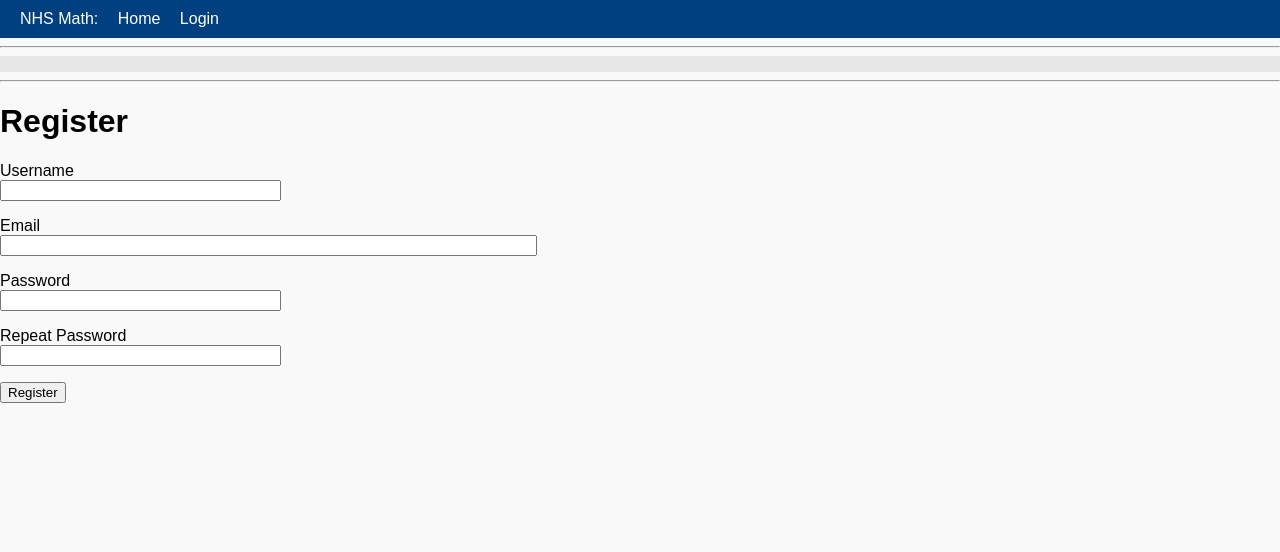
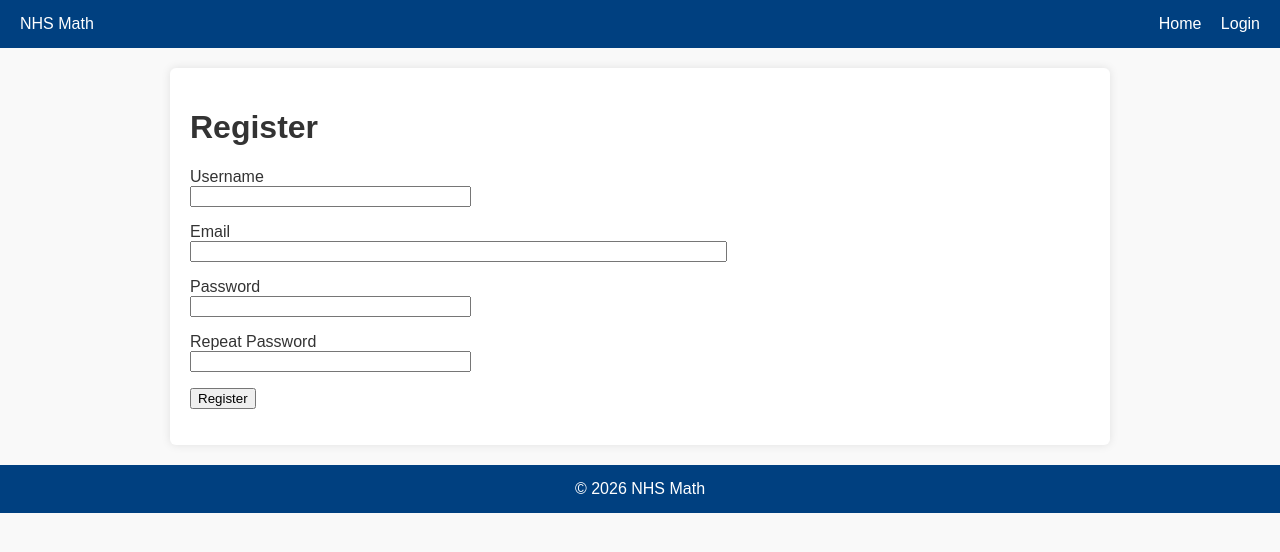
Before and after one commit to ryan-hyn/nhs-math, a Flask app: page /register in a window 1280 px wide. Shown: the top 552 px of the page. Run offline with Flask 3, Linux system fonts and the light colour scheme.

Commit message:
V1.2 Update

```diff
--- a/app/static/style.css
+++ b/app/static/style.css
@@ -1,52 +1,72 @@
-/* Reset some default styling */
+/* General body styles */
 body {
     font-family: Arial, sans-serif;
     margin: 0;
     padding: 0;
     background-color: #f9f9f9;
+    color: #333;
 }
 
-/* Top navigation bar */
-div:first-of-type {
+/* Top navbar */
+header {
     background-color: #004080;
     color: white;
-    padding: 10px 20px;
+    padding: 15px 20px;
+    display: flex;
+    justify-content: space-between;
+    align-items: center;
 }
 
-div:first-of-type a {
+header a {
     color: white;
     text-decoration: none;
     margin-left: 15px;
 }
 
-div:first-of-type a:hover {
+header a:hover {
     text-decoration: underline;
 }
 
-/* Second navigation bar (terms) */
-div:nth-of-type(2) {
+/* Secondary navbar (terms) */
+nav {
     background-color: #e6e6e6;
-    padding: 8px 20px;
+    padding: 10px 20px;
 }
 
-div:nth-of-type(2) a {
+nav a {
+    color: #004080;
     text-decoration: none;
     margin-right: 15px;
-    color: #004080;
 }
 
-div:nth-of-type(2) a:hover {
+nav a:hover {
     text-decoration: underline;
 }
 
+/* Content container */
+main {
+    max-width: 900px;
+    margin: 20px auto;
+    padding: 20px;
+    background-color: white;
+    border-radius: 6px;
+    box-shadow: 0 0 10px rgba(0,0,0,0.1);
+}
+
 /* Flash messages */
-ul {
+ul.flash-messages {
     background-color: #ffffcc;
     padding: 10px;
     border: 1px solid #cccc99;
     list-style-type: none;
+    margin: 10px 0;
 }
 
-/* Content block */
-{% raw %}
-{% endraw %}
+/* Footer */
+footer {
+    text-align: center;
+    background-color: #004080;
+    color: white;
+    padding: 15px;
+    margin-top: 20px;
+}
--- a/app/templates/base.html
+++ b/app/templates/base.html
@@ -1,5 +1,5 @@
-<!doctype html>
-<html>
+<!DOCTYPE html>
+<html lang="en">
 <head>
     {% if title %}
     <title>{{ title }} - NHS</title>
@@ -7,11 +7,14 @@
     <title>Welcome to NHS Math!</title>
     {% endif %}
 
+    <!-- Link to CSS -->
     <link rel="stylesheet" href="{{ url_for('static', filename='style.css') }}">
 </head>
 <body>
+    <!-- Top navbar -->
+    <header>
+        <div>NHS Math</div>
         <div>
-            NHS Math:
             <a href="{{ url_for('index') }}">Home</a>
             {% if current_user.is_anonymous %}
                 <a href="{{ url_for('login') }}">Login</a>
@@ -20,25 +23,37 @@
                 <a href="{{ url_for('logout') }}">Logout</a>
             {% endif %}
         </div>
-        <hr>
-        <div>
+    </header>
+
+    <!-- Terms navigation -->
     {% if not current_user.is_anonymous %}
+    <nav>
         <a href="{{ url_for('term_1') }}">Term 1</a>
         <a href="{{ url_for('term_2') }}">Term 2</a>
         <a href="{{ url_for('term_3') }}">Term 3</a>
         <a href="{{ url_for('term_4') }}">Term 4</a>
+    </nav>
     {% endif %}
-        </div>
-        <hr>
+
+    <!-- Flash messages -->
     {% with messages = get_flashed_messages() %}
     {% if messages %}
-        <ul>
+    <ul class="flash-messages">
         {% for message in messages %}
             <li>{{ message }}</li>
         {% endfor %}
     </ul>
     {% endif %}
     {% endwith %}
+
+    <!-- Main content -->
+    <main>
         {% block content %}{% endblock %}
+    </main>
+
+    <!-- Footer -->
+    <footer>
+        &copy; {{ current_year if current_year else "2026" }} NHS Math
+    </footer>
 </body>
 </html>
```
Lines whose indentation alone changed are shown as unchanged.
